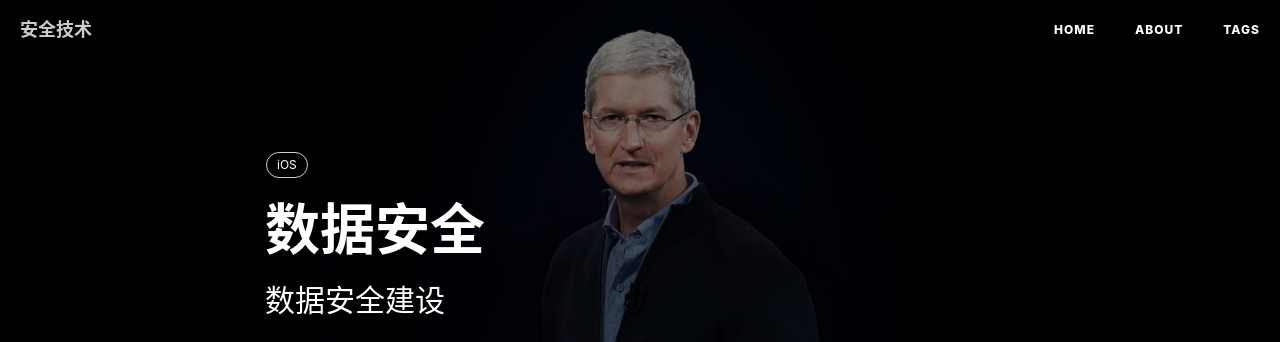
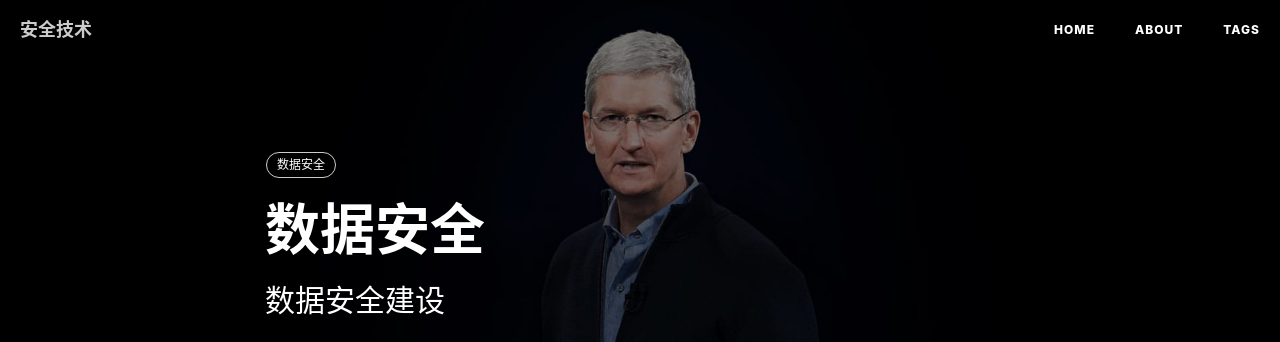
Before and after one commit to seensec/seensec.github.io, a Jekyll site: the page built from _posts/2025-02-08-数据安全建设.md, in a window 1280 px wide and 900 px high. Shown: the top 342 px of the window. Built offline with Jekyll 4.4.1, drawn with Linux system fonts in a browser that asks for light colours; nearby versions of some CDN libraries; comment, search, counter and statistics services are not loaded.

Commit message:
Update 2025-02-08-数据安全建设.md

```diff
--- a/_posts/2025-02-08-数据安全建设.md
+++ b/_posts/2025-02-08-数据安全建设.md
@@ -7,7 +7,7 @@ author:     seensec
 header-img: img/post-bg-cook.jpg
 catalog: true
 tags:
-    - iOS
+    - 数据安全
 ---
 数据安全建设体系，涵盖了数据全生命周期的安全建设，包括数据识别、分类分级、加密、血缘关系、应急响应和隐水印等方面：
 ##一、数据全生命周期安全建设
```
